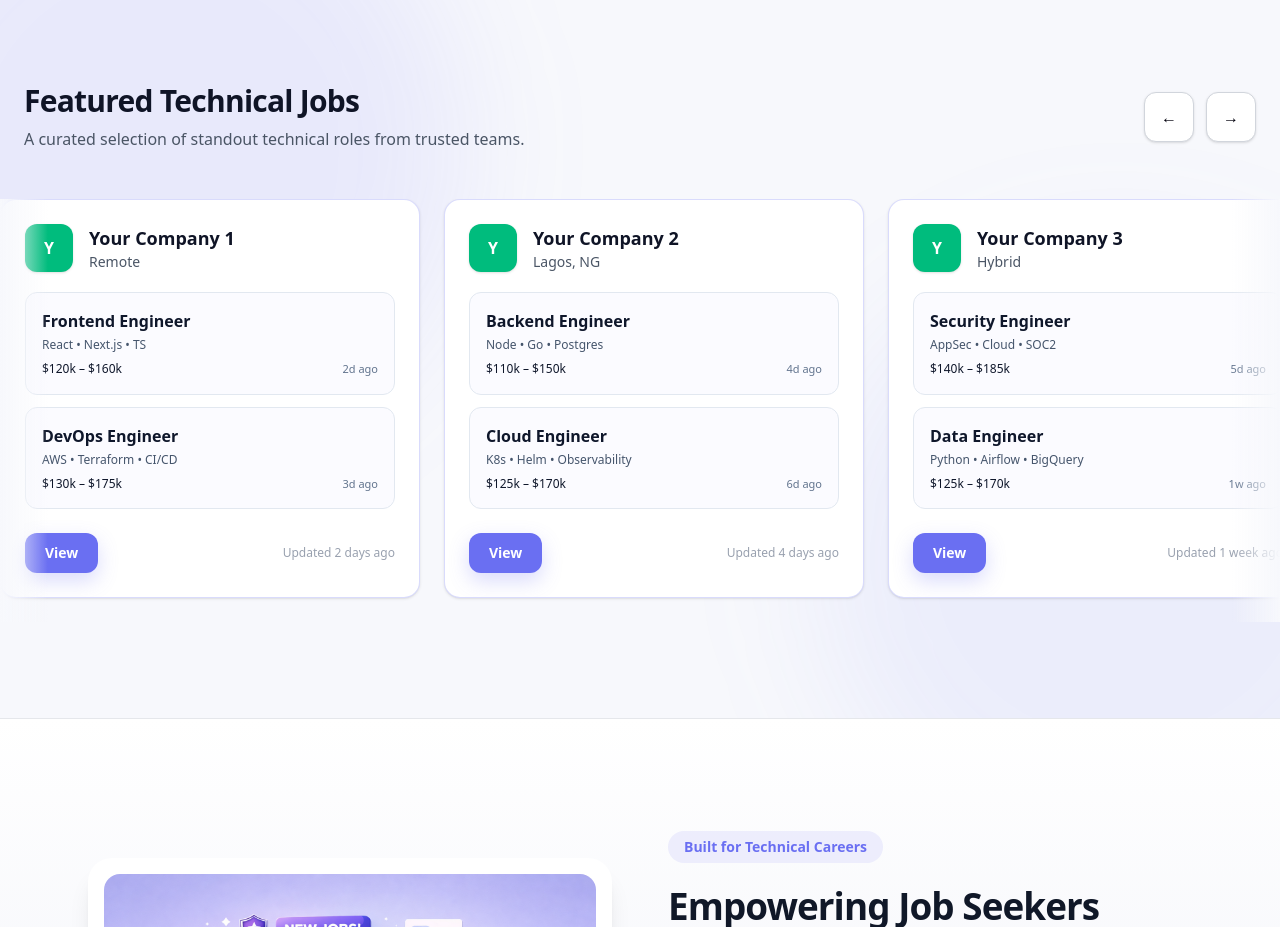
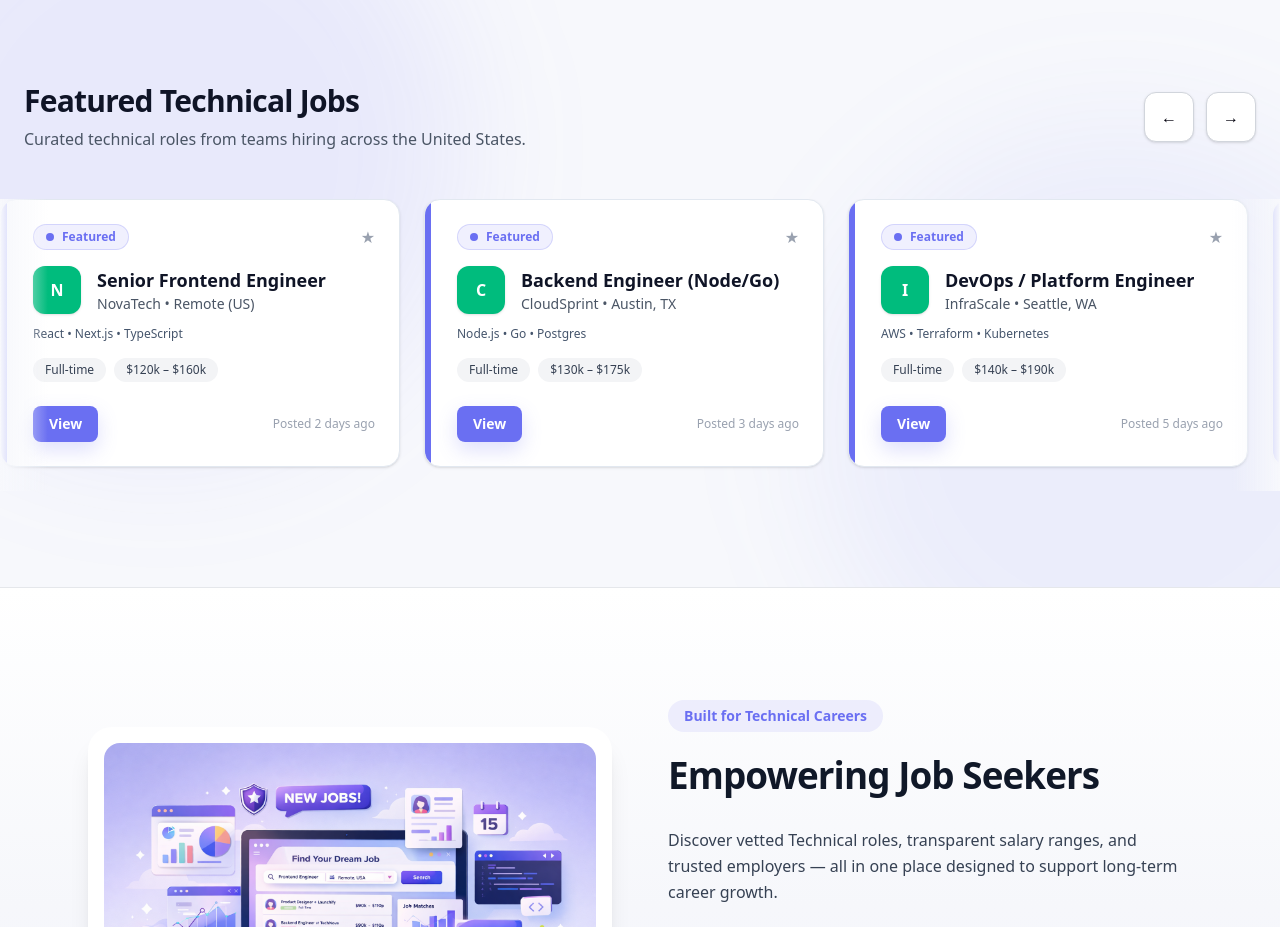
Before and after one commit to adebisidolapo/technicaljobboard, a Next.js app in the folder jobboard/: page / in a window 1280 px wide. Shown: the part 1720-2647 px from the top of the page. Built offline with nearby package versions, Linux system fonts and the light colour scheme.

Commit message:
update ui

```diff
--- a/jobboard/app/page.tsx
+++ b/jobboard/app/page.tsx
@@ -7,33 +7,52 @@ type Category = { label: string; slug: string };
 
 const FEATURED_JOBS = [
   {
-    company: "Your Company 1",
-    location: "Remote",
+    title: "Senior Frontend Engineer",
+    company: "NovaTech",
+    location: "Remote (US)",
+    type: "Full-time",
+    pay: "$120k – $160k",
     posted: "2 days ago",
-    roles: [
-      { title: "Frontend Engineer", stack: "React • Next.js • TS", pay: "$120k – $160k", posted: "2d ago" },
-      { title: "DevOps Engineer", stack: "AWS • Terraform • CI/CD", pay: "$130k – $175k", posted: "3d ago" },
-    ],
+    stack: "React • Next.js • TypeScript",
   },
   {
-    company: "Your Company 2",
-    location: "Lagos, NG",
-    posted: "4 days ago",
-    roles: [
-      { title: "Backend Engineer", stack: "Node • Go • Postgres", pay: "$110k – $150k", posted: "4d ago" },
-      { title: "Cloud Engineer", stack: "K8s • Helm • Observability", pay: "$125k – $170k", posted: "6d ago" },
-    ],
+    title: "Backend Engineer (Node/Go)",
+    company: "CloudSprint",
+    location: "Austin, TX",
+    type: "Full-time",
+    pay: "$130k – $175k",
+    posted: "3 days ago",
+    stack: "Node.js • Go • Postgres",
   },
   {
-    company: "Your Company 3",
-    location: "Hybrid",
+    title: "DevOps / Platform Engineer",
+    company: "InfraScale",
+    location: "Seattle, WA",
+    type: "Full-time",
+    pay: "$140k – $190k",
+    posted: "5 days ago",
+    stack: "AWS • Terraform • Kubernetes",
+  },
+  {
+    title: "Security Engineer",
+    company: "SecureStack",
+    location: "New York, NY",
+    type: "Full-time",
+    pay: "$145k – $200k",
     posted: "1 week ago",
-    roles: [
-      { title: "Security Engineer", stack: "AppSec • Cloud • SOC2", pay: "$140k – $185k", posted: "5d ago" },
-      { title: "Data Engineer", stack: "Python • Airflow • BigQuery", pay: "$125k – $170k", posted: "1w ago" },
-    ],
+    stack: "AppSec • Cloud • SOC2",
+  },
+  {
+    title: "Data Engineer",
+    company: "DataForge",
+    location: "San Francisco, CA",
+    type: "Full-time",
+    pay: "$130k – $180k",
+    posted: "4 days ago",
+    stack: "Python • Airflow • BigQuery",
   },
 ];
+
 
 
 const CATEGORIES: Category[] = [
@@ -291,7 +310,7 @@ export default function Home() {
         </div>
       </section>
 
-{/* ================= FEATURED JOBS (CAROUSEL, 2 ROLES PER CARD) ================= */}
+{/* ================= FEATURED JOBS (CAROUSEL, SINGLE JOB PER CARD, PURPLE SIDE STRIPE) ================= */}
 <section
   id="featured"
   className="relative py-24 border-y border-gray-200 overflow-hidden bg-[#F7F8FC]"
@@ -307,7 +326,7 @@ export default function Home() {
           Featured Technical Jobs
         </h2>
         <p className="text-gray-600 mt-2 max-w-2xl">
-          A curated selection of standout technical roles from trusted teams.
+          Curated technical roles from teams hiring across the United States.
         </p>
       </div>
 
@@ -351,72 +370,81 @@ export default function Home() {
         id="featured-carousel"
         className="no-scrollbar flex gap-6 overflow-x-auto pb-6 scroll-smooth snap-x snap-mandatory px-6 md:px-12"
       >
-        {FEATURED_JOBS.map((company, idx) => (
+        {FEATURED_JOBS.map((job, idx) => (
           <div
             key={idx}
-            className="snap-start flex-none w-[320px] sm:w-[380px] md:w-[420px]
+            className="snap-start flex-none w-[320px] sm:w-[360px] md:w-[400px]
                        bg-white rounded-2xl shadow-sm hover:shadow-lg transition
-                       border border-[rgba(106,111,242,0.25)] overflow-hidden"
+                       border border-slate-200 relative overflow-hidden"
           >
-            <div className="p-6">
-              {/* company header */}
-              <div className="flex items-center gap-4 mb-5">
-                {/* green profile */}
+            {/* ✅ PURPLE SIDE STRIPE */}
+            <div className="absolute left-0 top-0 h-full w-1.5 bg-[var(--brand-purple)]" />
+
+            <div className="p-6 pl-8">
+              {/* tag + save */}
+              <div className="flex items-center justify-between mb-4">
+                <span
+                  className="inline-flex items-center gap-2 text-xs font-semibold px-3 py-1 rounded-full
+                             bg-[rgba(106,111,242,0.10)] text-[var(--brand-purple)]
+                             border border-[rgba(106,111,242,0.22)]"
+                >
+                  <span className="h-2 w-2 rounded-full bg-[var(--brand-purple)]" />
+                  Featured
+                </span>
+
+                <button
+                  aria-label="Save job"
+                  className="text-gray-400 hover:text-[#1A2040] transition"
+                >
+                  ★
+                </button>
+              </div>
+
+              {/* header */}
+              <div className="flex gap-4">
+                {/* green profile badge (kept small only) */}
                 <div className="w-12 h-12 rounded-xl bg-emerald-500 text-white flex items-center justify-center font-bold shadow-sm">
-                  {company.company?.charAt(0) ?? "T"}
+                  {job.company.charAt(0)}
                 </div>
 
                 <div className="min-w-0">
                   <h3 className="text-lg font-semibold text-[#0F1426] truncate">
-                    {company.company}
+                    {job.title}
                   </h3>
                   <p className="text-sm text-gray-600 truncate">
-                    {company.location}
+                    {job.company} • {job.location}
                   </p>
                 </div>
               </div>
 
-              {/* 2 roles only (no overlap, clean spacing) */}
-              <div className="space-y-3">
-                {company.roles.slice(0, 2).map((role, i) => (
-                  <div
-                    key={i}
-                    className="rounded-xl border border-slate-200 bg-[#FBFBFF] p-4"
-                  >
-                    <p className="font-semibold text-slate-900 truncate">
-                      {role.title}
-                    </p>
-                    <p className="text-xs text-slate-600 mt-1 truncate">
-                      {role.stack}
-                    </p>
+              {/* stack */}
+              <p className="mt-3 text-xs text-slate-600 truncate">
+                {job.stack}
+              </p>
 
-                    <div className="mt-2 flex items-center justify-between">
-                      <span className="text-xs font-medium text-slate-900">
-                        {role.pay}
-                      </span>
-                      <span className="text-[11px] text-slate-500">
-                        {role.posted}
-                      </span>
-                    </div>
-                  </div>
-                ))}
+              {/* pills */}
+              <div className="flex flex-wrap gap-2 mt-4">
+                <span className="text-xs px-3 py-1 rounded-full bg-gray-100 text-gray-700">
+                  {job.type}
+                </span>
+                <span className="text-xs px-3 py-1 rounded-full bg-gray-100 text-gray-700">
+                  {job.pay}
+                </span>
               </div>
 
               {/* footer */}
-              <div className="mt-6 flex items-center justify-between">
-                {/* purple view */}
+              <div className="mt-6 flex justify-between items-center">
                 <button
                   onClick={() => (window.location.href = "/all-jobs")}
-                  className="px-5 py-2.5 rounded-xl text-sm font-semibold text-white
+                  className="px-4 py-2 rounded-lg text-sm font-semibold text-white
                              bg-[var(--brand-purple)] hover:bg-[var(--brand-purple-dark)]
-                             transition shadow-[0_8px_20px_rgba(106,111,242,0.25)]"
+                             shadow-[0_8px_20px_rgba(106,111,242,0.22)]
+                             transition"
                 >
                   View
                 </button>
 
-                <span className="text-xs text-gray-400">
-                  Updated {company.posted}
-                </span>
+                <span className="text-xs text-gray-400">Posted {job.posted}</span>
               </div>
             </div>
           </div>
```
